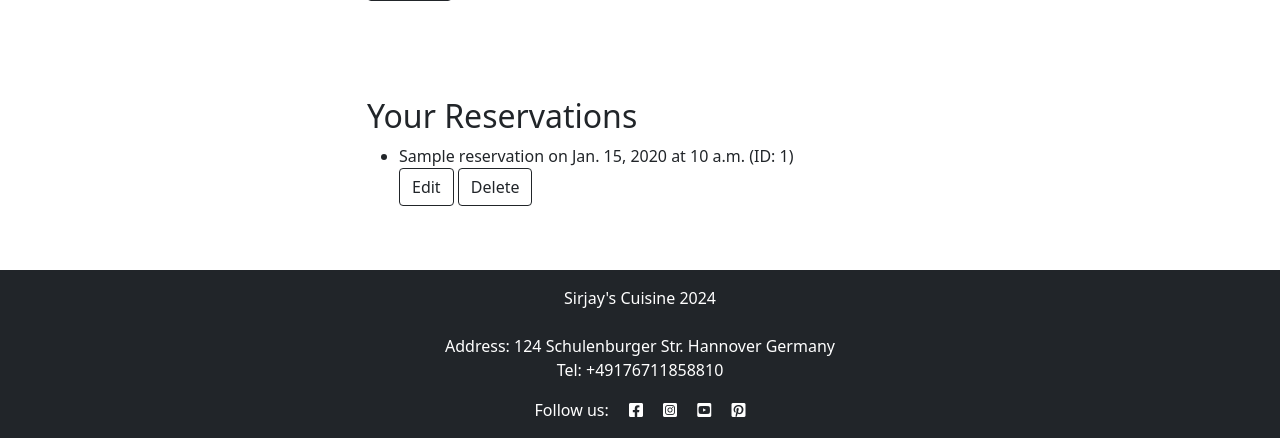
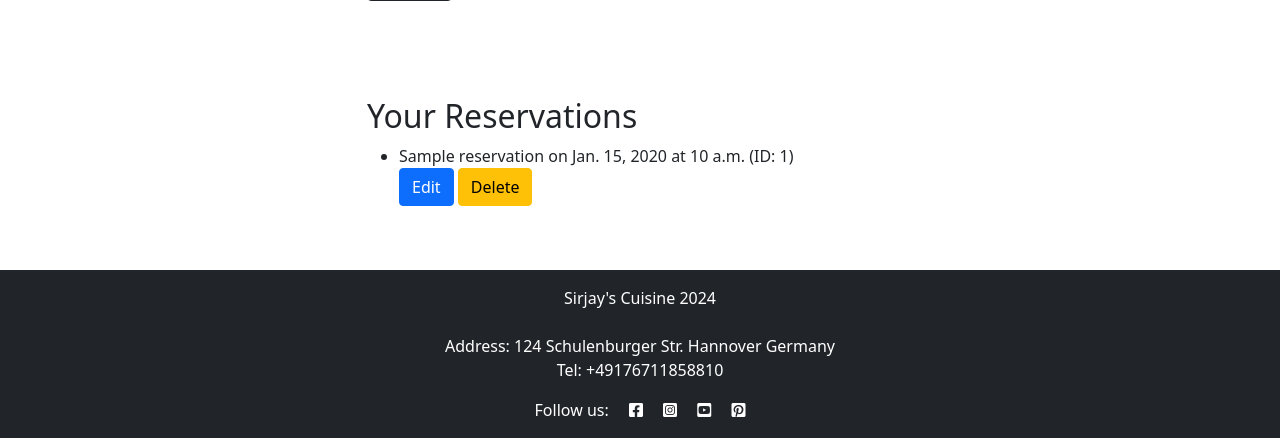
Before and after one commit to Sirjay009/Sirjays-Cuisine, a Django app: page /reservation/ in a window 1280 px wide. Shown: the part 1200-1638 px from the top of the page. Run offline with Django 4.2, Linux system fonts and the light colour scheme; a user stored in the database is signed in; tables that the repository leaves empty hold one stand-in row (values such as "Sample post"); some libraries are stand-ins or nearby versions.

Commit message:
Modify 'Edit' and 'Delete' buttons

```diff
--- a/reservation/templates/reservation/reservation_list.html
+++ b/reservation/templates/reservation/reservation_list.html
@@ -42,8 +42,8 @@
                     <div class="form-container">
                         <form action="" method="POST" class="reserve-instance-form">
                             {% csrf_token %}
-                            <a href="{% url 'reservation_edit' reservation.id %}" class="btn btn-edit btn-outline-dark">Edit</a>
-                            <a href="{% url 'reservation_delete' reservation.id %}" class="btn btn-delete btn-outline-dark" data-reservation_id="{{ reservation.id }}">Delete</a>
+                            <a href="{% url 'reservation_edit' reservation.id %}" class="btn btn-edit btn-primary">Edit</a>
+                            <a href="{% url 'reservation_delete' reservation.id %}" class="btn btn-delete btn-warning" data-reservation_id="{{ reservation.id }}">Delete</a>
                         </form>
                     </div>
                 </li>
```
